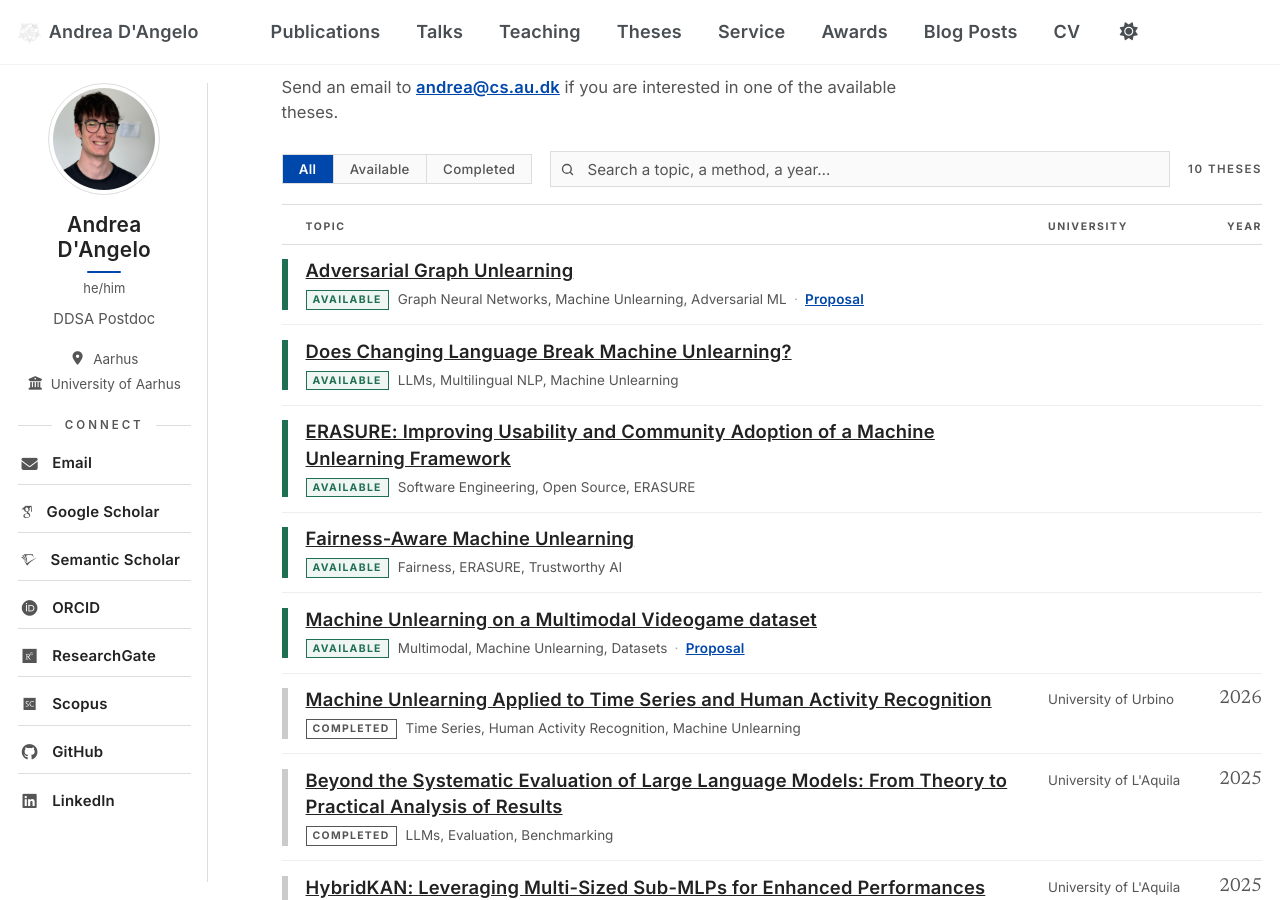
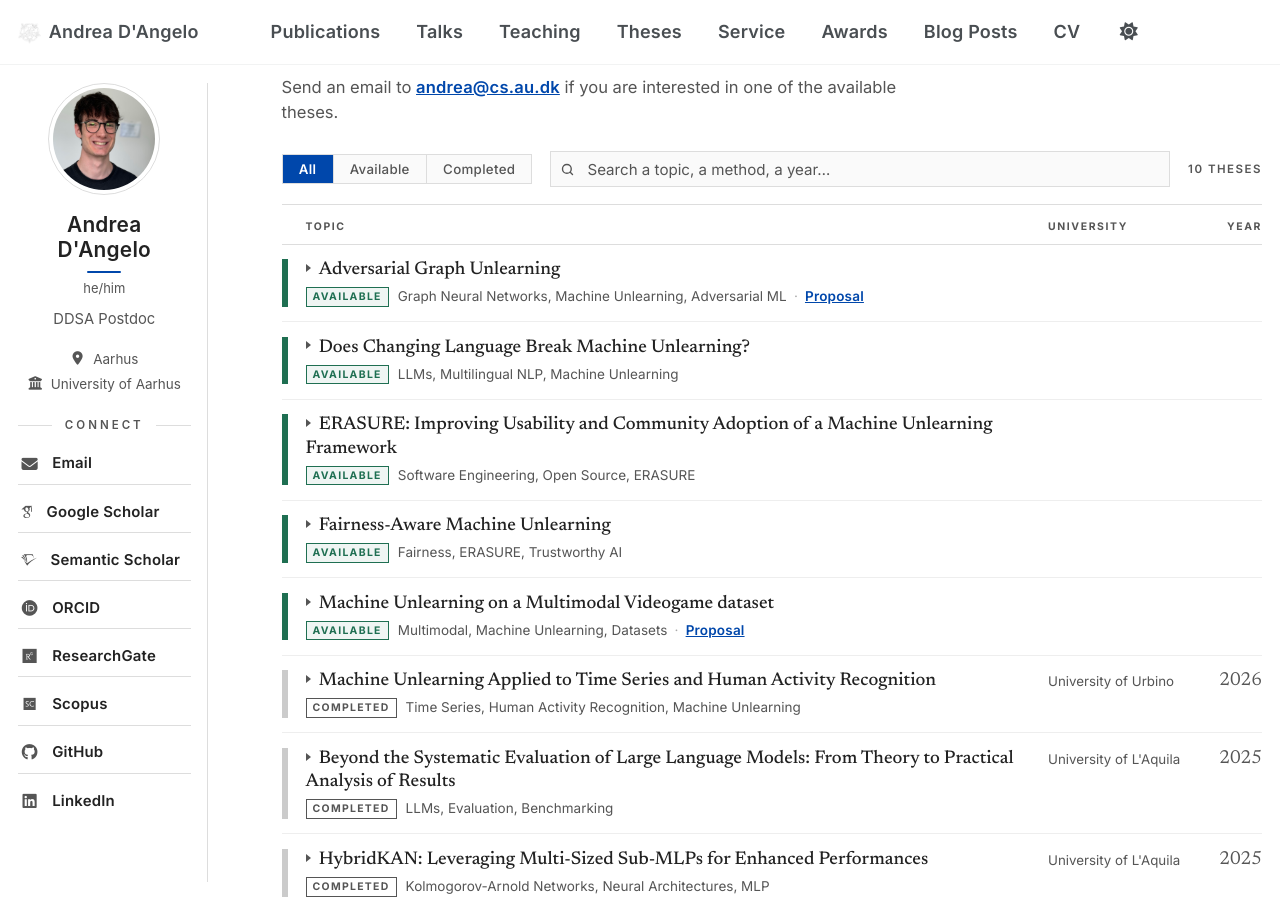
Before and after one commit to dangeloandrea14/dangeloandrea14.github.io, a Jekyll site: the page built from _pages/theses.html, in a window 1280 px wide and 900 px high, scrolled down 205 px. Built offline with Jekyll 4.4.1, drawn with Linux system fonts in a browser that asks for light colours; some web fonts are replaced; a script that is not in the unit is left out; comment, search, counter and statistics services are not loaded.

Commit message:
Theses: open a thesis in place instead of on a stub page
Clicking a title used to land on a page with no layout at all: the theses
collection was the only one with no `defaults` entry in _config.yml, so
those pages rendered as bare text with no header, nav or styling. Seven of
the ten have no body text either, so most of them were simply blank.

Two fixes:

  - _config.yml gains the missing theses default (layout: single,
    author_profile: true), so a direct visit to a thesis permalink now
    renders like every other collection.
  - on the register, a title that has body text behind it is a button that
    opens the text in place, under the title, with a caret to mark it as
    interactive. Titles with nothing to show stay plain text, so the caret
    is a promise the row can keep. Body text is searchable either way.

The panels are progressive enhancement: a <noscript> rule shows them open
rather than leaving content unreachable without JS.

Only 3 of the 10 theses currently have any text to show — the other 7
rows have no caret until something is written for them.

Co-Authored-By: Claude Opus 5 <noreply@anthropic.com>
Claude-Session: https://claude.ai/code/session_011NsyBtXUTxj7nctp3eWAwd

```diff
--- a/_config.yml
+++ b/_config.yml
@@ -287,6 +287,13 @@ defaults:
       layout: single
       author_profile: true
       share: true
+  # _theses
+  - scope:
+      path: ""
+      type: theses
+    values:
+      layout: single
+      author_profile: true
   # _talks
   - scope:
       path: ""
--- a/_pages/theses.html
+++ b/_pages/theses.html
@@ -85,7 +90,7 @@ is listed, every badge still says which is which, and every link still works.
 
   {% for post in available %}
     {% assign uni = site.data.universities[post.university_key] %}
-    {% capture haystack %}{{ post.title }} {{ post.topics | join: " " }} {{ post.level }} {{ post.prerequisites }} {{ uni.name }} {{ uni.full }} {{ uni.city }} available open{% endcapture %}
+    {% capture haystack %}{{ post.title }} {{ post.content | strip_html }} {{ post.topics | join: " " }} {{ post.level }} {{ post.prerequisites }} {{ uni.name }} {{ uni.full }} {{ uni.city }} available open{% endcapture %}
 
     <article class="ths-row ths-row--open"
              data-status="available"
@@ -94,7 +99,14 @@ is listed, every badge still says which is which, and every link still works.
 
       <div class="ths-row__main">
         <h3 class="ths-row__title">
-          <a href="{{ post.url | prepend: base_path }}">{{ post.title }}</a>
+          {%- if post.content != blank -%}
+            <button type="button" class="ths-row__toggle" aria-expanded="false"
+                    aria-controls="ths-d-{{ forloop.index }}-a">
+              <span class="ths-row__caret" aria-hidden="true"></span>{{ post.title }}
+            </button>
+          {%- else -%}
+            {{ post.title }}
+          {%- endif -%}
         </h3>
         <p class="ths-row__sub">
           <span class="ths-badge ths-badge--open">Available{% if post.level %} &middot; {{ post.level }}{% endif %}</span>
@@ -102,6 +114,11 @@ is listed, every badge still says which is which, and every link still works.
           {%- if post.prerequisites %}<span class="ths-sep">&middot;</span>{{ post.prerequisites }}{% endif -%}
           {%- if post.slidesurl %}<span class="ths-sep">&middot;</span><a class="ths-row__file" href="{{ post.slidesurl | prepend: base_path }}" target="_blank" rel="noopener">Proposal</a>{% endif -%}
         </p>
+        {% if post.content != blank %}
+          <div class="ths-row__detail" id="ths-d-{{ forloop.index }}-a" hidden>
+            {{ post.content }}
+          </div>
+        {% endif %}
       </div>
 
       <span class="ths-row__uni">{{ uni.name | default: post.venue }}</span>
@@ -112,7 +129,7 @@ is listed, every badge still says which is which, and every link still works.
   {% for post in completed %}
     {% assign uni  = site.data.universities[post.university_key] %}
     {% assign year = post.date | date: "%Y" %}
-    {% capture haystack %}{{ post.title }} {{ post.topics | join: " " }} {{ post.level }} {{ post.student }} {{ uni.name }} {{ uni.full }} {{ uni.city }} {{ post.venue }} {{ year }} completed{% endcapture %}
+    {% capture haystack %}{{ post.title }} {{ post.content | strip_html }} {{ post.topics | join: " " }} {{ post.level }} {{ post.student }} {{ uni.name }} {{ uni.full }} {{ uni.city }} {{ post.venue }} {{ year }} completed{% endcapture %}
 
     <article class="ths-row"
              data-status="completed"
@@ -121,7 +138,14 @@ is listed, every badge still says which is which, and every link still works.
 
       <div class="ths-row__main">
         <h3 class="ths-row__title">
-          <a href="{{ post.url | prepend: base_path }}">{{ post.title }}</a>
+          {%- if post.content != blank -%}
+            <button type="button" class="ths-row__toggle" aria-expanded="false"
+                    aria-controls="ths-d-{{ forloop.index }}-c">
+              <span class="ths-row__caret" aria-hidden="true"></span>{{ post.title }}
+            </button>
+          {%- else -%}
+            {{ post.title }}
+          {%- endif -%}
         </h3>
         <p class="ths-row__sub">
           <span class="ths-badge">Completed{% if post.level %} &middot; {{ post.level }}{% endif %}</span>
@@ -129,6 +153,11 @@ is listed, every badge still says which is which, and every link still works.
           {%- if post.student %}<span class="ths-sep">&middot;</span>{{ post.student }}{% endif -%}
           {%- if post.outcome_url %}<span class="ths-sep">&middot;</span><a class="ths-row__file" href="{{ post.outcome_url }}" target="_blank" rel="noopener">Outcome</a>{% endif -%}
         </p>
+        {% if post.content != blank %}
+          <div class="ths-row__detail" id="ths-d-{{ forloop.index }}-c" hidden>
+            {{ post.content }}
+          </div>
+        {% endif %}
       </div>
 
       <span class="ths-row__uni">{{ uni.name | default: post.venue }}</span>
@@ -137,6 +166,14 @@ is listed, every badge still says which is which, and every link still works.
   {% endfor %}
 
 </div>
+
+<noscript>
+  <style>
+    /* nothing can open these without JS, so show them */
+    .ths-row__detail[hidden] { display: block; }
+    .ths-row__caret { display: none; }
+  </style>
+</noscript>
 
 <p class="ths-empty" id="ths-empty" hidden>
   <span class="ths-empty__rose" aria-hidden="true"></span>
--- a/assets/css/main.scss
+++ b/assets/css/main.scss
@@ -1754,8 +1754,63 @@ html[data-theme="dark"] .ths-row:hover { background: rgba(122, 169, 255, 0.06);
   line-height: 1.28;
   color: var(--text-main);
 }
-.ths-row__title a { color: var(--text-main); }
-.ths-row__title a:hover { color: var(--link-color); text-decoration: none; }
+
+/* A title with body text behind it is a button that opens the text in place.
+   It has to look exactly like the titles that are not buttons, so the row
+   stays a register and not a list of controls — only the caret marks it. */
+.ths-row__toggle {
+  display: block;
+  width: 100%;
+  margin: 0;
+  padding: 0;
+  font: inherit;
+  color: inherit;
+  text-align: left;
+  background: none;
+  border: 0;
+  border-radius: 0;
+  box-shadow: none;
+  cursor: pointer;
+}
+.ths-row__toggle:hover { color: var(--link-color); }
+.ths-row__toggle:focus-visible {
+  outline: 2px solid var(--accent-left);
+  outline-offset: 2px;
+}
+
+.ths-row__caret {
+  display: inline-block;
+  width: 0;
+  height: 0;
+  margin-right: 0.45rem;
+  vertical-align: 0.12em;
+  border-top: 4px solid transparent;
+  border-bottom: 4px solid transparent;
+  border-left: 5px solid var(--text-muted);
+  transition: transform 0.15s ease;
+}
+.ths-row__toggle[aria-expanded="true"] .ths-row__caret {
+  transform: rotate(90deg);
+  border-left-color: var(--accent-left);
+}
+
+.ths-row__detail {
+  margin: 0.45rem 0 0.1rem;
+  padding-left: 0.95rem;
+  border-left: 1px solid #ddd;
+  max-width: 62ch;
+  font-size: 0.84rem;
+  line-height: 1.55;
+  color: var(--text-muted);
+}
+html[data-theme="dark"] .ths-row__detail { border-left-color: #3a3a3a; }
+.ths-row__detail[hidden] { display: none; }
+.ths-row__detail > p { margin: 0; }
+.ths-row__detail > p + p { margin-top: 0.5rem; }
+
+@media (prefers-reduced-motion: reduce) {
+  .ths-row__caret { transition: none; }
+}
 
 .ths-row__sub {
   margin: 0;
```
Also changed, not shown: other parts of _pages/theses.html (+19 -2 lines).
